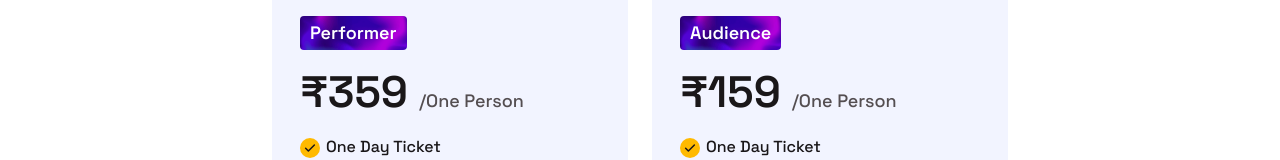
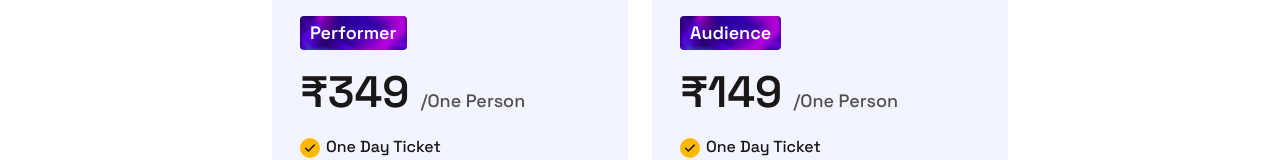
Before and after one commit to thenavodianplatform/tnp, a Next.js app: page /pricing-plan in a window 1280 px wide. Shown: the part 649-809 px from the top of the page. Built offline with nearby package versions, Linux system fonts and the light colour scheme.

Commit message:
Update page.tsx

```diff
--- a/app/pricing-plan/page.tsx
+++ b/app/pricing-plan/page.tsx
@@ -41,7 +41,7 @@ export default function PricingPlan() {
 									<div className="pricing-boxarea">
 										<h5>Performer</h5>
 										<div className="space20" />
-										<h2>₹359 <span>/One Person</span></h2>
+										<h2>₹349 <span>/One Person</span></h2>
 										<div className="space8" />
 										<ul>
 											<li><img src="/assets/img/icons/check2.svg" alt="" />One Day Ticket</li>
@@ -59,7 +59,7 @@ export default function PricingPlan() {
 									<div className="pricing-boxarea">
 										<h5>Audience</h5>
 										<div className="space20" />
-										<h2>₹159 <span>/One Person</span></h2>
+										<h2>₹149 <span>/One Person</span></h2>
 										<div className="space8" />
 										<ul>
 											<li><img src="/assets/img/icons/check2.svg" alt="" />One Day Ticket</li>
```
